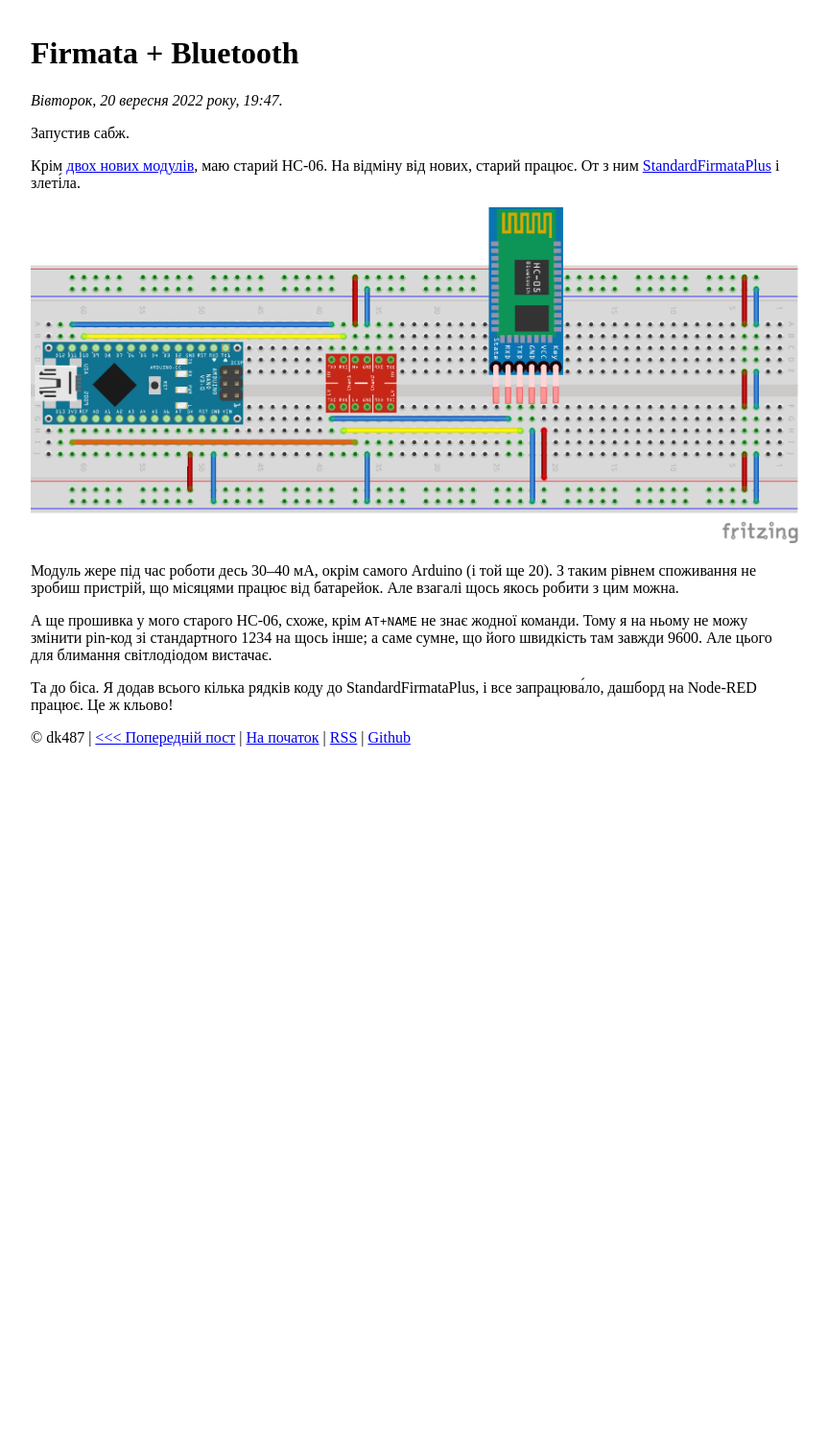
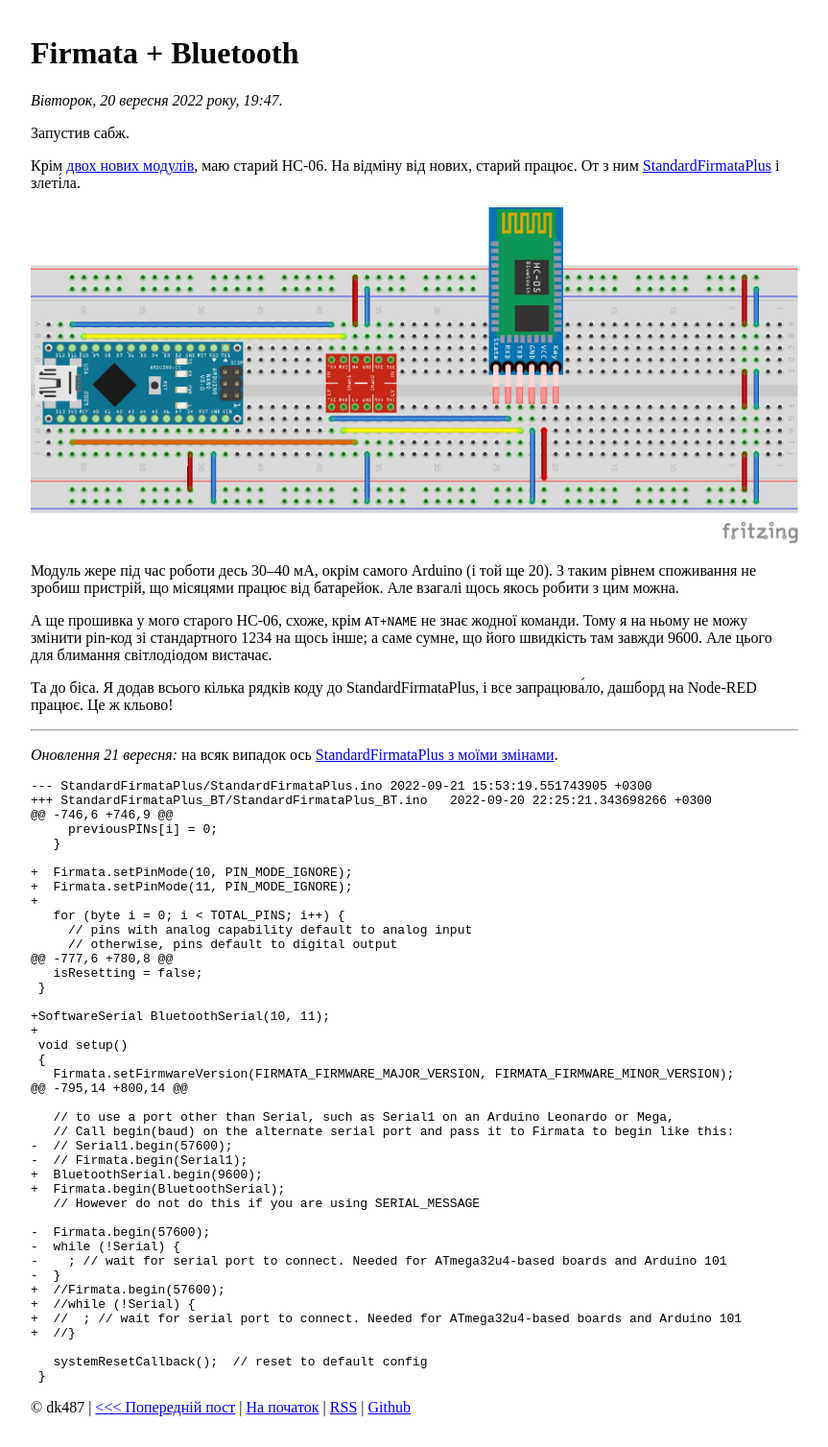
Before and after one commit to dk487/test.de.co.ua, a Jekyll site: the page built from _posts/2022/2022-09-20-firmata-bluetooth.md, in a window 1280 px wide. Shown: the whole page at 96% size, without its empty margins (208-1071 px from the left). Built offline with Jekyll 4.4.1, drawn with Linux system fonts in a browser that asks for light colours; before the commit the page ends 900 px from its top, so only the background shows below that.

Commit message:
Post update

````diff
--- a/_posts/2022/2022-09-20-firmata-bluetooth.md
+++ b/_posts/2022/2022-09-20-firmata-bluetooth.md
@@ -15,5 +15,55 @@
 
 Та до біса. Я додав всього кілька рядків коду до StandardFirmataPlus, і все запрацюва́ло, дашборд на Node-RED працює. Це ж кльово!
 
+* * *
+
+_Оновлення 21 вересня:_ на всяк випадок ось [StandardFirmataPlus з моїми змінами][3].
+
+```diff
+--- StandardFirmataPlus/StandardFirmataPlus.ino	2022-09-21 15:53:19.551743905 +0300
++++ StandardFirmataPlus_BT/StandardFirmataPlus_BT.ino	2022-09-20 22:25:21.343698266 +0300
+@@ -746,6 +746,9 @@
+     previousPINs[i] = 0;
+   }
+
++  Firmata.setPinMode(10, PIN_MODE_IGNORE);
++  Firmata.setPinMode(11, PIN_MODE_IGNORE);
++
+   for (byte i = 0; i < TOTAL_PINS; i++) {
+     // pins with analog capability default to analog input
+     // otherwise, pins default to digital output
+@@ -777,6 +780,8 @@
+   isResetting = false;
+ }
+
++SoftwareSerial BluetoothSerial(10, 11);
++
+ void setup()
+ {
+   Firmata.setFirmwareVersion(FIRMATA_FIRMWARE_MAJOR_VERSION, FIRMATA_FIRMWARE_MINOR_VERSION);
+@@ -795,14 +800,14 @@
+
+   // to use a port other than Serial, such as Serial1 on an Arduino Leonardo or Mega,
+   // Call begin(baud) on the alternate serial port and pass it to Firmata to begin like this:
+-  // Serial1.begin(57600);
+-  // Firmata.begin(Serial1);
++  BluetoothSerial.begin(9600);
++  Firmata.begin(BluetoothSerial);
+   // However do not do this if you are using SERIAL_MESSAGE
+
+-  Firmata.begin(57600);
+-  while (!Serial) {
+-    ; // wait for serial port to connect. Needed for ATmega32u4-based boards and Arduino 101
+-  }
++  //Firmata.begin(57600);
++  //while (!Serial) {
++  //  ; // wait for serial port to connect. Needed for ATmega32u4-based boards and Arduino 101
++  //}
+
+   systemResetCallback();  // reset to default config
+ }
+```
+
 [1]: /2022/09/19/bluetooth.html
 [2]: /2022/09/12/firmata.html
+[3]: https://github.com/kastaneda/arduino_sandbox/blob/master/StandardFirmataPlus_BT/StandardFirmataPlus_BT.ino
````
